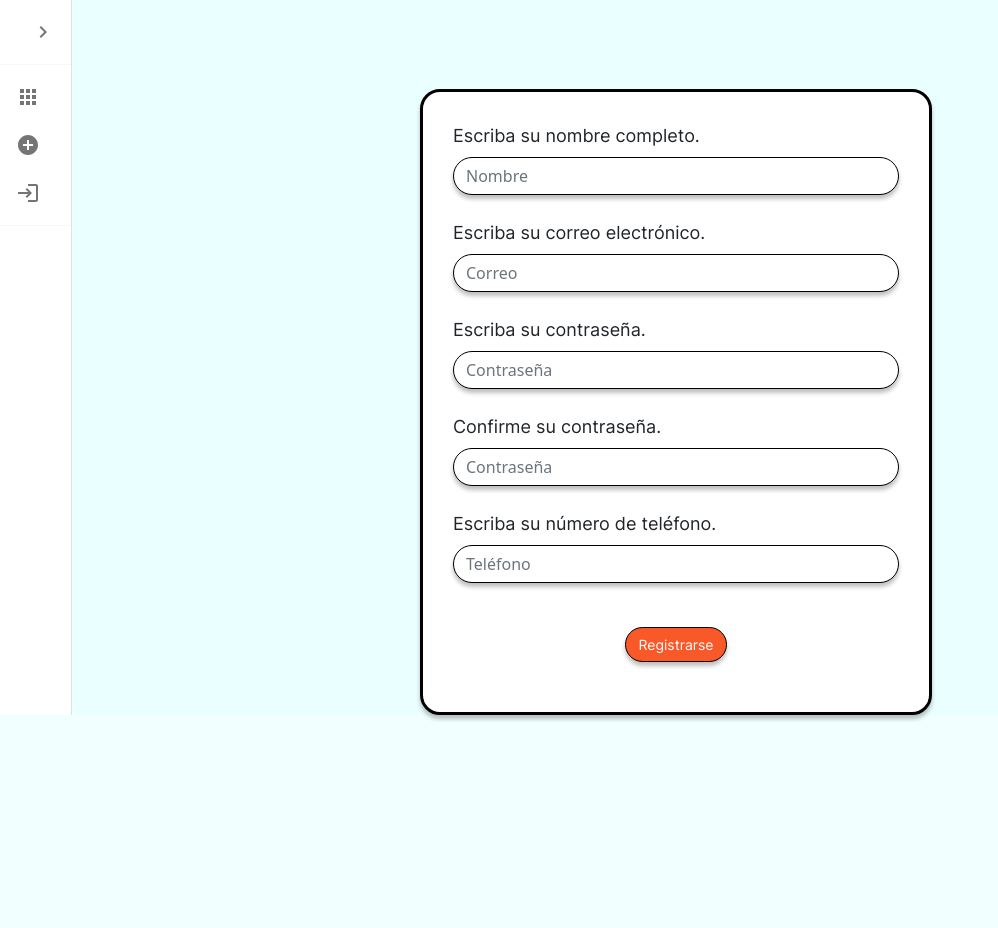
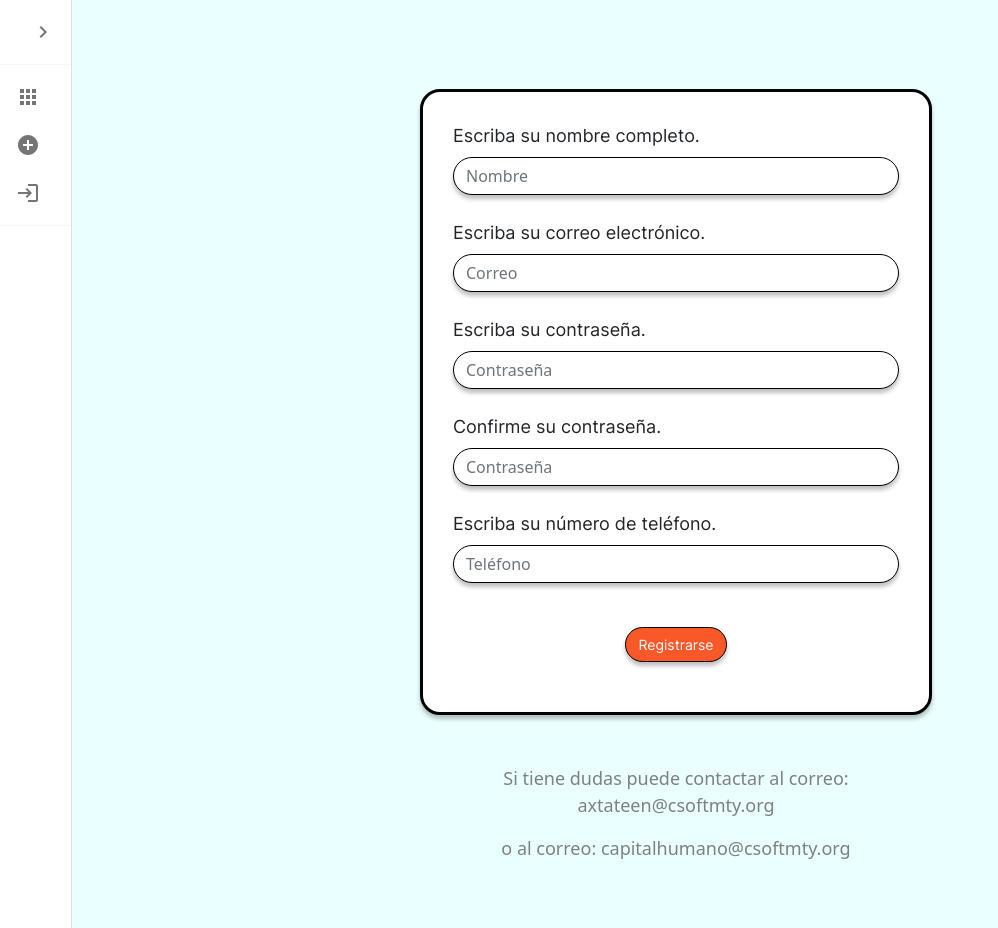
Before and after one commit to francogarza/proyecto-integrador, a React (Create React App) app: page /catalogo-talleres in a window 1280 px wide. Both pictures are taken after a click on the button "Crear cuenta nueva". Shown: the whole page, without its empty margins (0-998 px from the left). Before the commit the page ends 800 px from the top, so only its background shows below. Built offline with nearby package versions, Linux system fonts and the light colour scheme; no server answers; the database is empty.

Commit message:
Contacto Dudas
Se agrego el contacto de dudas en todas las pantallas de padre/hijo

```diff
--- a/src/CatalogoTalleres.js
+++ b/src/CatalogoTalleres.js
@@ -67,6 +67,10 @@ const CatalogoTalleres = (props) => {
                     </div>
                 ))}
             </div>
+            <div style={{padding: "50px", textAlign: "center", color: "gray", fontSize: "18px"}}>
+                <p> Si tiene dudas puede contactar al correo: axtateen@csoftmty.org </p>
+                <p> o al correo: capitalhumano@csoftmty.org </p>
+            </div>
         </div>
     </Box>
   )
--- a/src/DetalleTaller.js
+++ b/src/DetalleTaller.js
@@ -428,6 +428,10 @@ const DetalleTaller = (props) => {
                       }
                   </div>
               }
+                <div style={{padding: "50px", textAlign: "center", color: "gray", fontSize: "18px"}}>
+                    <p> Si tiene dudas puede contactar al correo: axtateen@csoftmty.org </p>
+                    <p> o al correo: capitalhumano@csoftmty.org </p>
+                </div>
       </div>
     </Box>
   )
--- a/src/RegistroHijo.js
+++ b/src/RegistroHijo.js
@@ -421,6 +421,11 @@ const RegistroHijo = () => {
             </div>
             </Container>
             <div id="bottomPadding"></div>
+
+            <div style={{padding: "50px", textAlign: "center", color: "gray", fontSize: "18px"}}>
+                <p> Si tiene dudas puede contactar al correo: axtateen@csoftmty.org </p>
+                <p> o al correo: capitalhumano@csoftmty.org </p>
+            </div>
         </div>
 
     )
--- a/src/RegistroPadres.js
+++ b/src/RegistroPadres.js
@@ -157,6 +157,11 @@ const RegistroPadres = () => {
 
       </Form>
       </Container>
+
+      <div style={{padding: "50px", textAlign: "center", color: "gray", fontSize: "18px"}}>
+        <p> Si tiene dudas puede contactar al correo: axtateen@csoftmty.org </p>
+        <p> o al correo: capitalhumano@csoftmty.org </p>
+      </div>
     </div>
   )
 }
--- a/src/TalleresInscritos.js
+++ b/src/TalleresInscritos.js
@@ -56,6 +56,11 @@ const TalleresInscritos = (props) => {
                 ))}
         </div>
         </div>
+
+        <div style={{padding: "50px", textAlign: "center", color: "gray", fontSize: "18px"}}>
+            <p> Si tiene dudas puede contactar al correo: axtateen@csoftmty.org </p>
+            <p> o al correo: capitalhumano@csoftmty.org </p>
+        </div>
     </Box>
   )
 }
--- a/src/login.js
+++ b/src/login.js
@@ -127,6 +127,11 @@ const LogIn = () => {
                 </Form>
                 </Container>
             </div>
+
+            <div style={{padding: "50px", textAlign: "center", color: "gray", fontSize: "18px"}}>
+                <p> Si tiene dudas puede contactar al correo: axtateen@csoftmty.org </p>
+                <p> o al correo: capitalhumano@csoftmty.org </p>
+            </div>
         </Box>
     )
 }
--- a/src/manageChild.js
+++ b/src/manageChild.js
@@ -116,6 +116,11 @@ return(
             <Button onClick={agregarHijo}>Agregar hijo/a</Button>
             <Button onClick={irCatalogo}>Catálogo</Button>
         </div>
+
+        <div style={{padding: "50px", textAlign: "center", color: "gray", fontSize: "18px"}}>
+            <p> Si tiene dudas puede contactar al correo: axtateen@csoftmty.org </p>
+            <p> o al correo: capitalhumano@csoftmty.org </p>
+        </div>
     </Box>
 )
 }
```
